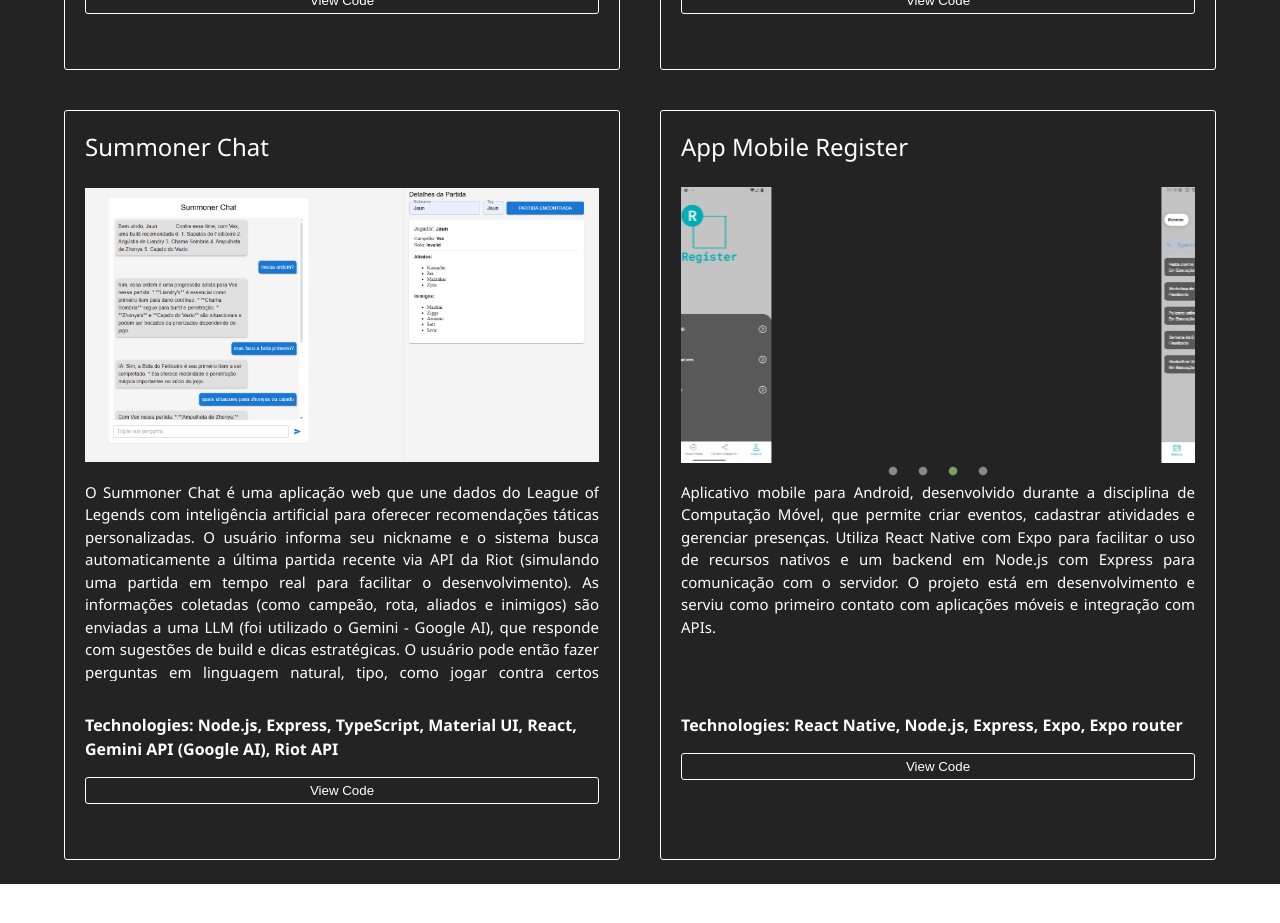
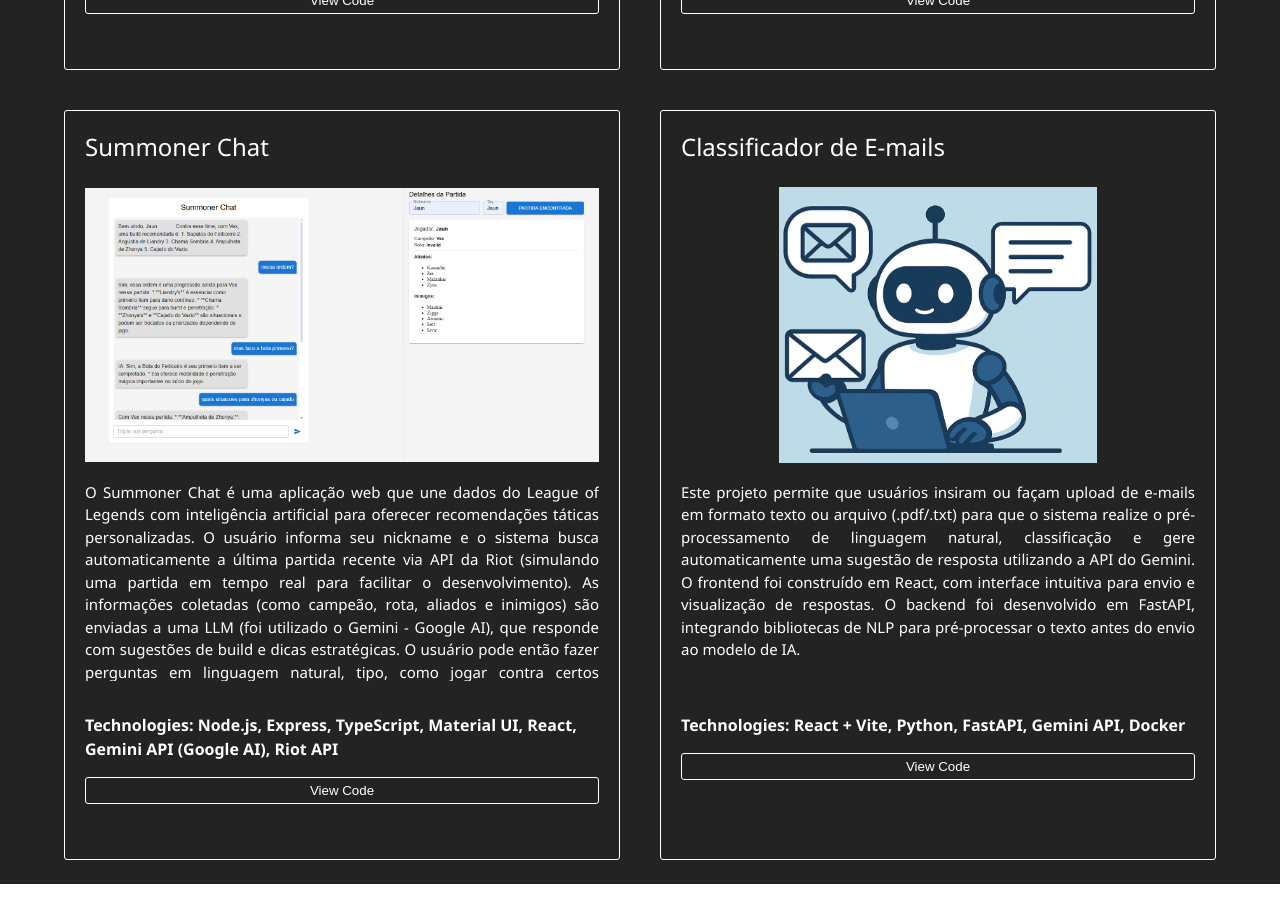
Before and after one commit to JuanHelpes/my-portfolio, a React (Vite) app: page / in a window 1280 px wide. Shown: the part 3160-4083 px from the top of the page. Built offline with nearby package versions, Linux system fonts and the light colour scheme; some icons are missing.

Commit message:
feat: add new project (classificaEmail)

```diff
--- a/src/pages/Home/sections/Projects/Projects.tsx
+++ b/src/pages/Home/sections/Projects/Projects.tsx
@@ -20,6 +20,8 @@ import encurtador from "../../../../assets/images/encurtador/encurtador.png";
 import summoner from "../../../../assets/images/summoner/summoner.png";
 
 import qrcode from "../../../../assets/images/qrcodeGenerator/qrcode.png";
+
+import classifica from "../../../../assets/images/classificaEmail/classifica.png";
 
 
 
@@ -72,13 +74,21 @@ const ProjectsSection: React.FC = () => {
             imgs: [summoner],
             codeURL: "https://github.com/JuanHelpes/summoner-chat",
         },
+        // {
+        //     title: "App Mobile Register",
+        //     subtitle: "",
+        //     description: "Aplicativo mobile para Android, desenvolvido durante a disciplina de Computação Móvel, que permite criar eventos, cadastrar atividades e gerenciar presenças. Utiliza React Native com Expo para facilitar o uso de recursos nativos e um backend em Node.js com Express para comunicação com o servidor. O projeto está em desenvolvimento e serviu como primeiro contato com aplicações móveis e integração com APIs.",
+        //     technologies: "Technologies: React Native, Node.js, Express, Expo, Expo router",
+        //     imgs: [loginMobile, userMobile, eventoMobile, presencaMobile],
+        //     codeURL: "https://github.com/JuanHelpes/register_appMobile",
+        // }
         {
-            title: "App Mobile Register",
+            title: "Classificador de E-mails",
             subtitle: "",
-            description: "Aplicativo mobile para Android, desenvolvido durante a disciplina de Computação Móvel, que permite criar eventos, cadastrar atividades e gerenciar presenças. Utiliza React Native com Expo para facilitar o uso de recursos nativos e um backend em Node.js com Express para comunicação com o servidor. O projeto está em desenvolvimento e serviu como primeiro contato com aplicações móveis e integração com APIs.",
-            technologies: "Technologies: React Native, Node.js, Express, Expo, Expo router",
-            imgs: [loginMobile, userMobile, eventoMobile, presencaMobile],
-            codeURL: "https://github.com/JuanHelpes/register_appMobile",
+            description: "Este projeto permite que usuários insiram ou façam upload de e-mails em formato texto ou arquivo (.pdf/.txt) para que o sistema realize o pré-processamento de linguagem natural, classificação e gere automaticamente uma sugestão de resposta utilizando a API do Gemini. O frontend foi construído em React, com interface intuitiva para envio e visualização de respostas. O backend foi desenvolvido em FastAPI, integrando bibliotecas de NLP para pré-processar o texto antes do envio ao modelo de IA.",
+            technologies: "Technologies: React + Vite, Python, FastAPI, Gemini API, Docker ",
+            imgs: [classifica],
+            codeURL: "https://github.com/JuanHelpes/classifica-email",
         }
     ]
 
```
Also changed, not shown: src/assets/images/classificaEmail/classifica.png (added).
